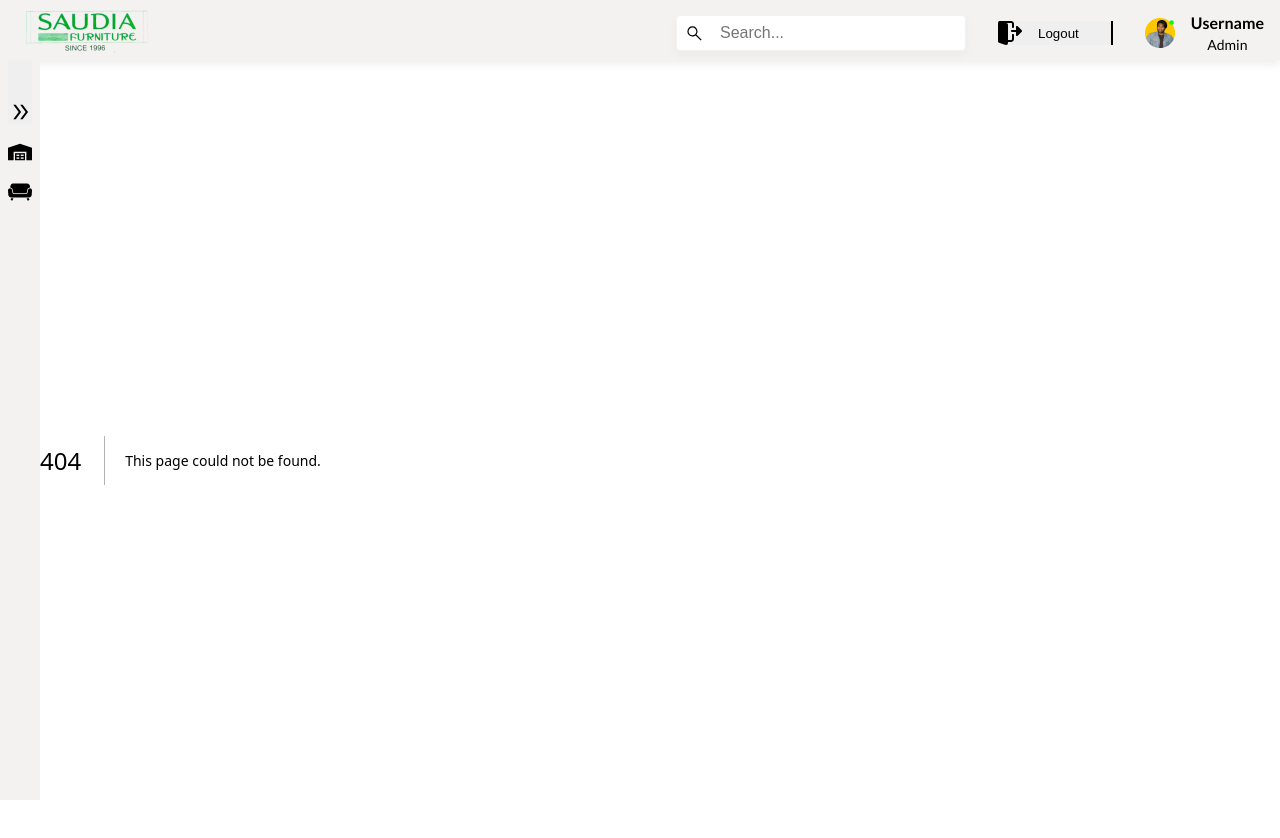
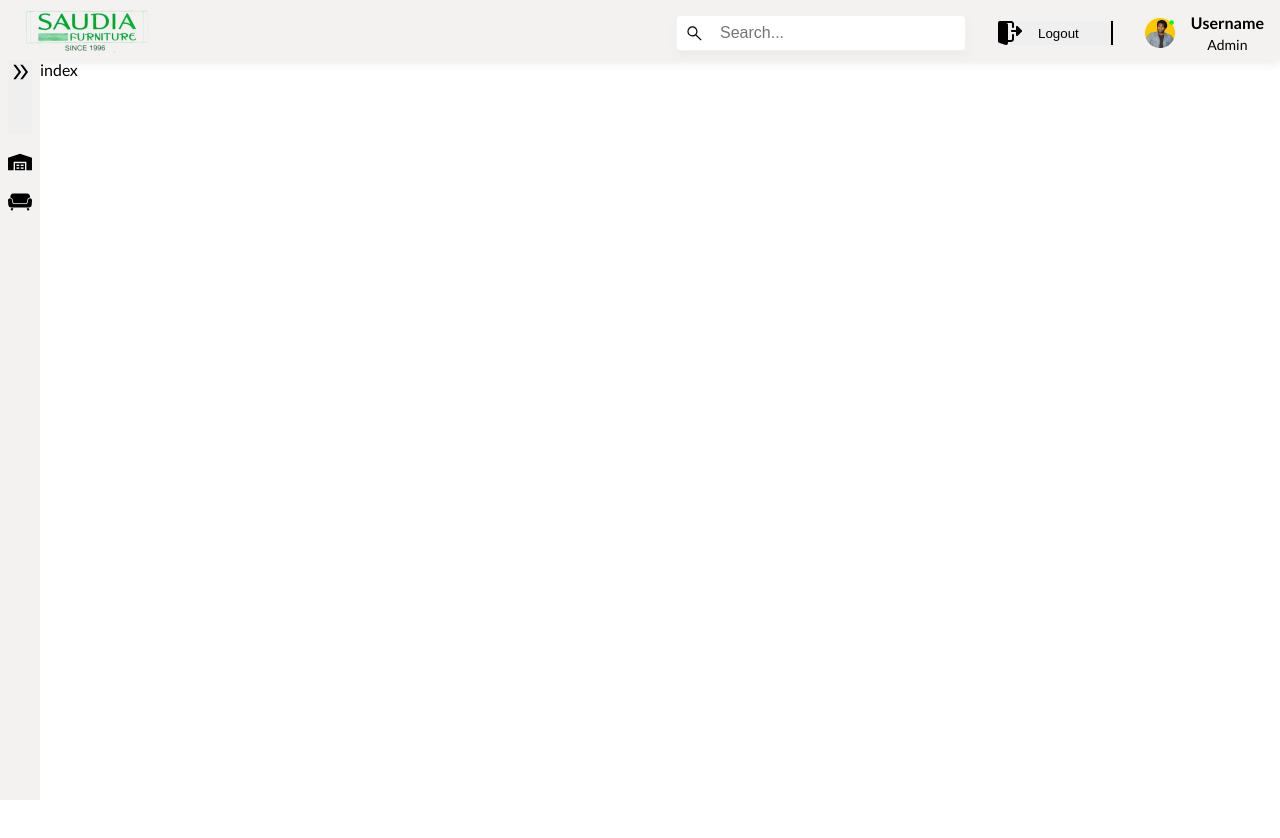
Before and after one commit to ikram3031/inventory, a Next.js app: page /showroom in a window 1280 px wide. Before the commit this address had no page. Shown: the top 838 px of the page. After the commit the page ends 800 px from the top, so only its background shows below. Built offline with nearby package versions, Linux system fonts and the light colour scheme.

Commit message:
sidebar button fix

```diff
--- a/components/sections/SideBar/sideBar.jsx
+++ b/components/sections/SideBar/sideBar.jsx
@@ -14,14 +14,6 @@ const SideBar = () => {
 
   return (
     <div className={`sideBar ${showSideBar ? "sideBarOpen" : ""}`}>
-      {
-        showSideBar && (
-          <div className="dashBoard">
-            <img src="/static/dashboard.png" alt="" />
-            <h4>DASHBOARD</h4>
-          </div>
-        )
-      }
       <button onClick={handleSideBar}>
         {showSideBar ? (
           <img
@@ -33,10 +25,19 @@ const SideBar = () => {
           <img
             src="/static/arrow.svg"
             alt="side bar arrow"
-            className="sideBar_arrow mt-40"
+            className="sideBar_arrow mb-50"
           />
         )}
       </button>
+
+      {
+        showSideBar && (
+          <div className="dashBoard">
+            <img src="/static/dashboard.png" alt="" />
+            <h4>DASHBOARD</h4>
+          </div>
+        )
+      }
 
       <div className="sidebar_nav">
         {/* Navigation */}
--- /dev/null
+++ b/pages/showroom/index.jsx
@@ -0,0 +1,9 @@
+import React from 'react'
+
+const index = () => {
+  return (
+    <div>index</div>
+  )
+}
+
+export default index
--- a/styles/SideBar.scss
+++ b/styles/SideBar.scss
@@ -5,6 +5,19 @@
     height: calc(100vh - 60px);
     width: 40px;
     padding: 0 0.5rem ;
+
+    button{
+        display: flex;
+        align-items: center;
+        justify-content: flex-end;
+
+        .sideBar_arrow{
+            width: 1.5rem;
+            display: flex;
+            cursor: pointer;
+            // margin: 5px;
+        }
+    }
 
     .dashBoard{
         background-color: #099D3A;
@@ -28,24 +41,11 @@
         }
     }
 
-    button{
-        display: flex;
-        align-items: center;
-        justify-content: flex-end;
-
-        .sideBar_arrow{
-            width: 1.5rem;
-            display: flex;
-            cursor: pointer;
-            // margin: 5px;
-        }
-    }
-
     .sidebar_nav{
         display: flex;
         flex-direction: column;
         gap: 1rem;
-        // align-items: center;
+        width: 198px;
         margin: 1rem auto;
     }
 }
@@ -54,6 +54,8 @@
     width: 258px;
 }
 
+
+// sidebar tab
 .sideBarTab{
     width: 100%;
     display: flex;
--- a/styles/globals.scss
+++ b/styles/globals.scss
@@ -124,6 +124,10 @@ input[type="password"]:-webkit-autofill:active {
   margin-top: 40px;
 }
 
+.mb-50{
+  margin-bottom: 50px;
+}
+
 .flex-col{
   display: flex;
   align-items: center;
```
